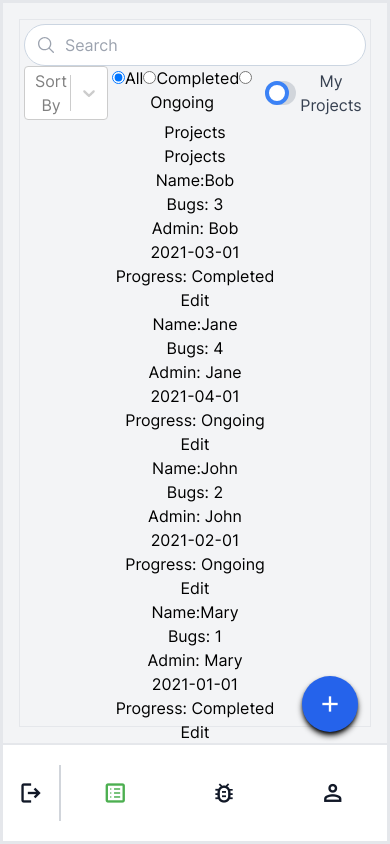
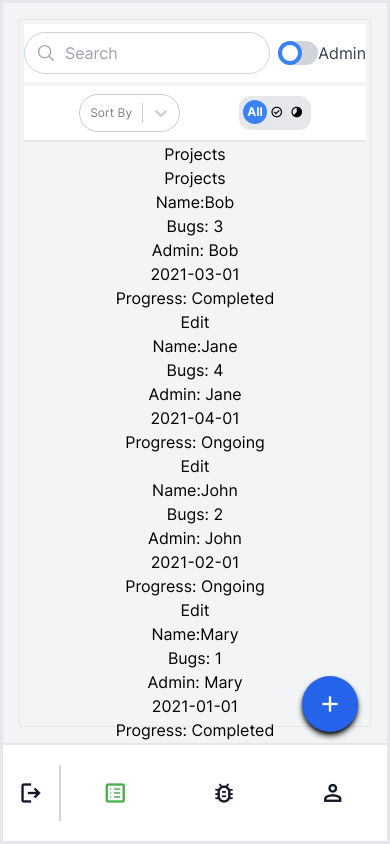
Before and after one commit to Yagi91/Bug-spy, a React (Create React App) app: page /projects in a window 390 px wide. Built offline with nearby package versions, Linux system fonts and the light colour scheme.

Commit message:
Style Layout header and sorting components responsively

```diff
--- a/src/features/projects/common.tsx
+++ b/src/features/projects/common.tsx
@@ -54,6 +54,7 @@ interface SelectProps {
   label?: string;
   val?: string;
   handleChange?: (e: React.ChangeEvent<HTMLInputElement>) => void;
+  extraClass?: string;
 }
 
 export function SwitchToggle({
@@ -61,9 +62,10 @@ export function SwitchToggle({
   handleChange,
   checked,
   label,
+  extraClass,
 }: SelectProps) {
   return (
-    <div className="flex items-center justify-center">
+    <div className={`flex items-center justify-center ${extraClass}`}>
       <div className="relative ml-2 inline-block w-10 select-none align-middle transition duration-200 ease-in">
         <input
           type="checkbox"
@@ -88,3 +90,52 @@ export function SwitchToggle({
     </div>
   );
 }
+
+interface AnimatedRadioGroupProps {
+  icons: string[];
+  options: string[];
+  handleChange?: (e: React.ChangeEvent<HTMLInputElement>) => void;
+  selected?: string;
+}
+
+// A radio button with background colors than changes if selected.
+export function AnimatedRadioGroup({
+  options,
+  handleChange,
+  selected,
+  icons,
+}: AnimatedRadioGroupProps) {
+  return (
+    // <div className="grid h-max w-80 grid-cols-4 space-x-2 rounded-xl bg-neutral-200 p-1">
+    <div className="flex h-fit rounded-xl bg-neutral-200 p-1">
+      {options?.map((option, i) => (
+        <div className="grow" key={option}>
+          <input
+            type="radio"
+            name="option"
+            id={option}
+            className="peer hidden"
+            value={option}
+            onChange={handleChange}
+            checked={selected === option}
+          />
+          <label
+            htmlFor={option}
+            className="block cursor-pointer select-none rounded-xl p-1 text-center peer-checked:bg-primary-500 peer-checked:font-bold peer-checked:text-white"
+          >
+            {icons[i] ? (
+              <>
+                <span className="hidden sm:inline">{option}</span>
+                <span className="material-symbols-outlined text-xs sm:hidden">
+                  {icons[i]}
+                </span>
+              </>
+            ) : (
+              <span>{option}</span>
+            )}
+          </label>
+        </div>
+      ))}
+    </div>
+  );
+}
--- a/src/features/projects/projects.tsx
+++ b/src/features/projects/projects.tsx
@@ -3,7 +3,12 @@ import ListProjects from "./listProjects";
 import AddProject from "./addProject";
 import Select from "react-select";
 import { useAppSelector, useAppDispatch } from "../../app/hooks";
-import { SearchBar, FloatingButton, SwitchToggle } from "./common";
+import {
+  SearchBar,
+  FloatingButton,
+  SwitchToggle,
+  AnimatedRadioGroup as SortComponent,
+} from "./common";
 import {
   selectProjects,
   selectSort,
@@ -112,8 +117,8 @@ export default function Projects(): JSX.Element {
   };
 
   return (
-    <section className="h-full w-full border p-1">
-      <header className="flex justify-between">
+    <section className="flex h-full w-full flex-col gap-1 border p-1">
+      <header className="flex justify-between bg-white py-2">
         <SearchBar />
         <button
           className="btn-primary hidden items-center text-center text-[13px] sm:flex md:text-base"
@@ -124,6 +129,13 @@ export default function Projects(): JSX.Element {
           </span>
           <span>Add project</span>
         </button>
+        <SwitchToggle
+          val="My Projects"
+          handleChange={handleSwitch}
+          checked={filterOwner === "My Projects"}
+          label="Admin"
+          extraClass="sm:hidden"
+        />
         {showAddProject && (
           <div
             className={`absolute bottom-0 left-0 right-0 top-0 z-40 flex items-center justify-center border bg-neutral-600 bg-opacity-30 p-2 shadow-xl transition-all`}
@@ -136,7 +148,7 @@ export default function Projects(): JSX.Element {
         )}
       </header>
       <div>
-        <div className="flex">
+        <div className="flex items-center justify-evenly gap-1 border-b-2 bg-white py-2 text-xs sm:justify-start sm:gap-4 sm:text-sm md:text-sm">
           <Select
             options={sortOptions}
             onChange={(option: { value: string; label: string } | null) =>
@@ -148,35 +160,34 @@ export default function Projects(): JSX.Element {
             }
             isSearchable={false}
             placeholder="Sort By"
+            styles={{
+              control: (baseStyles, state) => ({
+                ...baseStyles,
+                // borderColor: state.isFocused ? "grey" : "red",
+                borderRadius: "1.5rem",
+                borderWidth: "1px",
+                textAlign: "left",
+              }),
+            }}
           />
-          <div>
-            {["All", "Completed", "Ongoing"].map((val, index) => {
-              //filter by project's status
-              return (
-                <label key={index}>
-                  <input
-                    type="radio"
-                    name="filterStatus"
-                    value={val}
-                    checked={filterStatus === val}
-                    onChange={(e) =>
+          <SortComponent
+            options={["All", "Completed", "Ongoing"]}
+            icons={["", "check_circle", "clock_loader_60"]}
+            handleChange={(e) =>
               dispatch(
                 filterProjectsStatus(
                   e.target.value as ProjectState["filterStatus"]
                 )
               )
             }
+            selected={filterStatus}
           />
-                  {val}
-                </label>
-              );
-            })}
-          </div>
           <SwitchToggle
             val="My Projects"
             handleChange={handleSwitch}
             checked={filterOwner === "My Projects"}
-            label="My Projects"
+            label="Admin"
+            extraClass="hidden sm:flex text-base"
           />
         </div>
         <h1>Projects</h1>
--- a/src/index.css
+++ b/src/index.css
@@ -53,3 +53,5 @@ body {
     font-variation-settings: "FILL" 0, "wght" 900, "GRAD" 0, "opsz" 64;
   }
 }
+
+/* Style for GroupRadio  */
```
Lines whose indentation alone changed are shown as unchanged.
